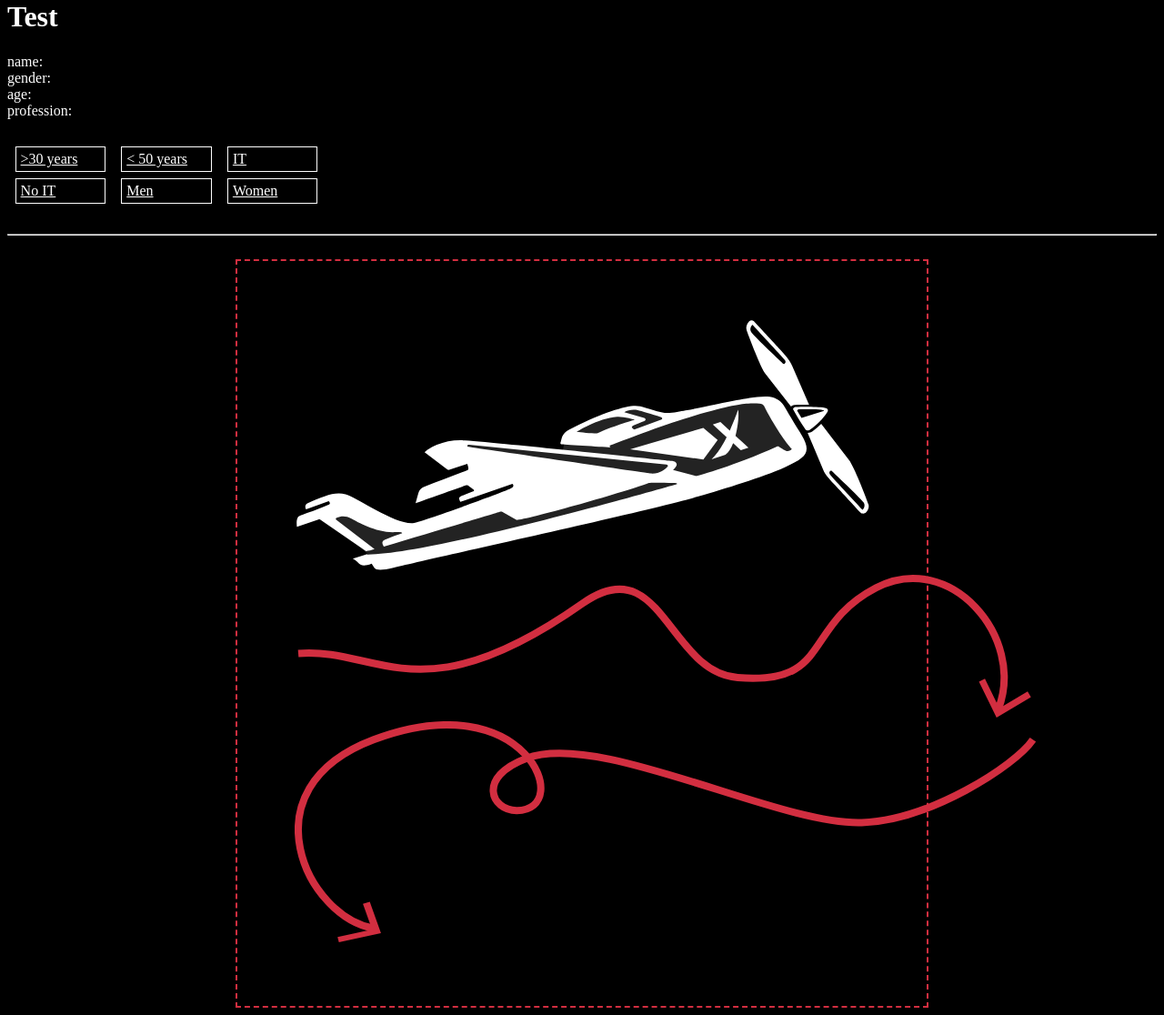
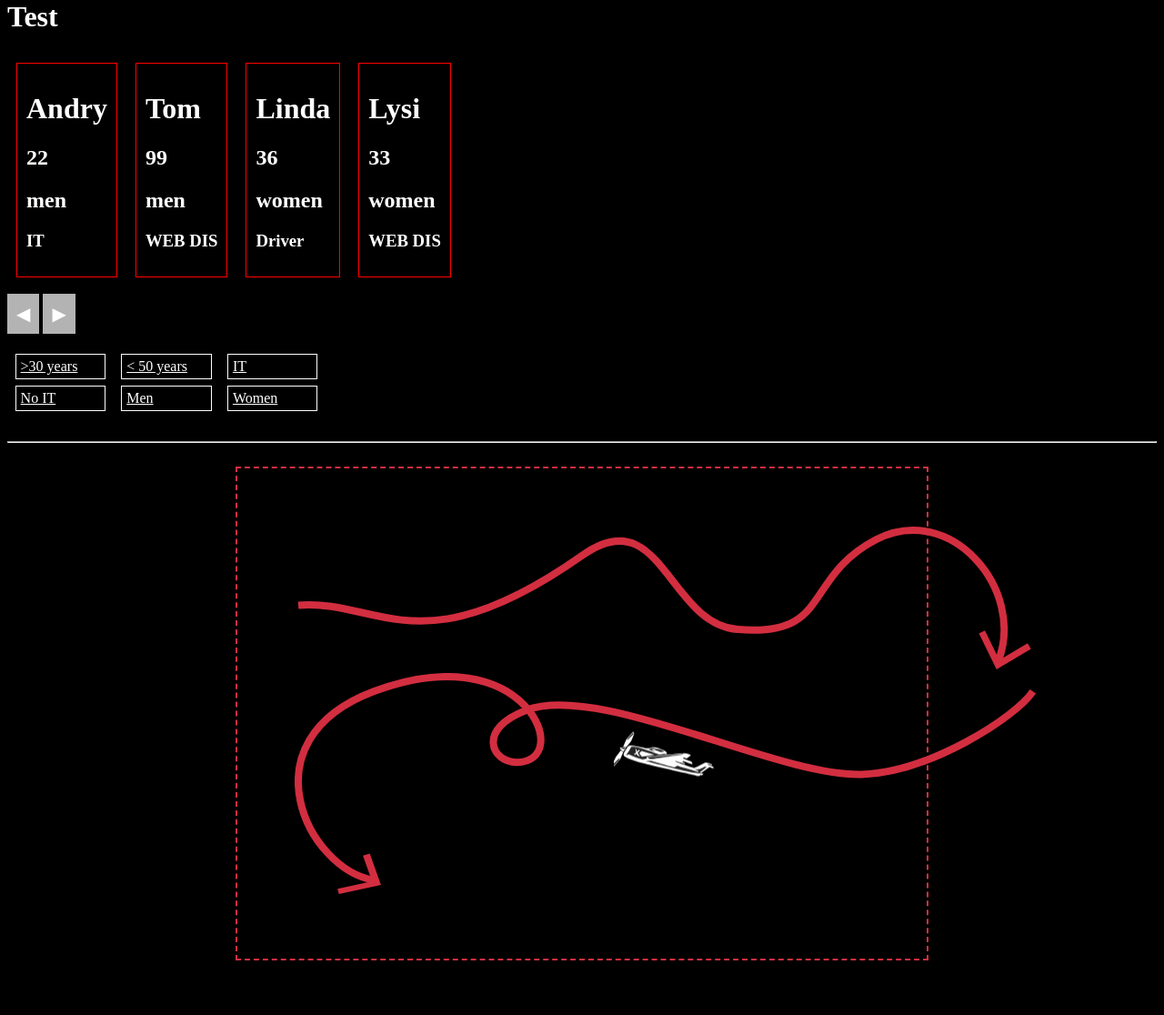
Before and after one commit to ggrig93/bet-dev, a PHP site: page / in a window 1280 px wide. Shown: the part 21-1137 px from the top of the page at 91% size. After the commit the page ends 1077 px from the top, so only its background shows below. Run offline with PHP 8.4, Linux system fonts and the light colour scheme.

Commit message:
data slider plus plain animation

```diff
--- a/index.php
+++ b/index.php
@@ -7,48 +7,30 @@
     <link rel="stylesheet" href="style.css">
     <title>Test</title>
 </head>
-
 <body>
 <header></header>
 <main>
     <h1>Test</h1>
-        <div id="slider">
-            <div id="slide">
-                <div class="slide__name">
-                    <span>name:</span>
-                    <br>
-                    <span class="data"></span>
-                </div>
-                <div class="slide__gender">
-                    <span>gender:</span>
-                    <br>
-                    <span class="data"></span>
-                </div>
-                <div class="slide__age">
-                    <span>age:</span>
-                    <br>
-                    <span class="data"></span>
-                </div>
-                <div class="slide__profession">
-                    <span>profession:</span>
-                    <br>
-                    <span class="data"></span>
+    <div class="slider-container">
+        <div id="slider"></div>
+        <button class="slider-btn prev-btn" id="prev-button"> &#9664;</button>
+        <button class="slider-btn next-btn" id="next-button"> &#9654;</button>
+        <div id="slider-btns">
+            <a href="" onclick="filter(30); return false;">>30 years</a>
+            <a href="" onclick="filter(50); return false;">< 50 years</a>
+            <a href="" onclick="filter('IT'); return false;">IT</a>
+            <a href="" onclick="filter('noIT'); return false;">No IT</a>
+            <a href="" onclick="filter('men'); return false;">Men</a>
+            <a href="" onclick="filter('women'); return false;">Women</a>
         </div>
     </div>
-        </div>
-        <div id="slider-btns">
-            <a href="">>30 years</a>
-            <a href="">< 50 years</a>
-            <a href="">IT</a>
-            <a href="">No IT</a>
-            <a href="">Men</a>
-            <a href="">Women</a>
-        </div>
+
     <br>
     <hr>
     <br>
     <div id="anim">
-            <svg class="plane" id="plane" viewBox="0 0 219 96" fill="none" xmlns="http://www.w3.org/2000/svg">
+        <div id="plane-wrapper">
+            <svg class="plane" id="plane" viewBox="0 0 216 96" fill="none" xmlns="http://www.w3.org/2000/svg">
                 <path
                         d="M65.7137 85.954L32.6429 94.0122L12.2852 76.024L19.4842 72.8828L43.4807 82.1216L89.9488 64.1789L67.4505 54.773L53.5545 50.8897L63.3892 47.1791L102.051 50.8897L102.918 46.7241L104.365 43.5393L120.759 36.08L128.592 33.902L138.6 36.08L142.081 38.4756L176.24 30.6352L181.679 32.3775L192.122 50.8897L166.667 60.0369L65.7137 85.954Z"
                         fill="#232323"></path>
@@ -78,6 +60,7 @@
                         d="M168.982 34.8565C168.982 34.8565 167.757 38.5293 165.823 42.7653L162.243 39.4911L159.345 40.448L164.618 45.2819C162.972 48.5411 160.99 51.7853 158.876 53.6989L164.163 51.9597C165.368 51.1524 166.339 49.5178 167.096 47.5543L170.001 50.2155L172.92 49.2537L167.991 44.7487C169.058 40.6772 169.361 36.2469 168.982 34.8516V34.8565Z"
                         fill="white"></path>
             </svg>
+        </div>
 
         <svg class="arrow arrow--svg strokeDrawAnim" width="810" height="158" viewBox="0 0 810 158" fill="none"
              xmlns="http://www.w3.org/2000/svg">
@@ -101,6 +84,6 @@
     </div>
 </main>
 <footer></footer>
+<script src="slider.js"></script>
 </body>
-
 </html>
--- /dev/null
+++ b/slider.js
@@ -0,0 +1,137 @@
+const dynamicDataContainer = document.getElementById('slider');
+const prevButton = document.getElementById('prev-button');
+const nextButton = document.getElementById('next-button');
+let imagesData = [];
+let currentIndexes = [0, 1, 2, 3];
+
+function nextSlideArr() {
+    currentIndexes = currentIndexes.splice(2)
+    let lastEl = currentIndexes[currentIndexes.length - 1];
+    currentIndexes.push((lastEl + 1) % imagesData.length, (lastEl + 2) % imagesData.length)
+    showData(currentIndexes);
+}
+
+function prevSlideArr() {
+    let firstEl = currentIndexes[0];
+
+    if (firstEl === 1) {
+        currentIndexes.splice(currentIndexes.length - 1, 1);
+        currentIndexes.unshift((firstEl - 1) % imagesData.length)
+        showData(currentIndexes);
+    } else if (firstEl !== 0) {
+        currentIndexes.splice(currentIndexes.length - 2, 2);
+        currentIndexes.unshift((firstEl - 2) % imagesData.length, (firstEl - 1) % imagesData.length)
+        showData(currentIndexes);
+    }
+
+}
+
+nextButton.addEventListener('click', nextSlideArr);
+prevButton.addEventListener('click', prevSlideArr);
+
+window.addEventListener('load', fileGetContents);
+
+let data = []
+
+function fileGetContents() {
+    let uri = 'data.json'
+    fetch(uri).then(res => res.text()).then(text => {
+        data = JSON.parse(text)
+        imagesData = data;
+        showData(data.slice(0, 4))
+    })
+}
+
+function showData(data) {
+    dynamicDataContainer.innerHTML = ''
+    data.forEach(item => {
+        if (typeof (item) === 'number') {
+            item = imagesData[item];
+        }
+        if (item) {
+            const dataContainer = document.createElement('div');
+            const dataItem = document.createElement('div');
+            const name = document.createElement('h1');
+            const age = document.createElement('h2');
+            const gender = document.createElement('h2');
+            const profession = document.createElement('h3');
+            dataContainer.className = 'slide';
+            dataItem.className = 'slide-container';
+            name.textContent = item.name;
+            age.textContent = item.age;
+            gender.textContent = item.gender;
+            profession.textContent = item.profession;
+            dataItem.appendChild(name);
+            dataItem.appendChild(age);
+            dataItem.appendChild(gender);
+            dataItem.appendChild(profession);
+            dataContainer.appendChild(dataItem);
+            dynamicDataContainer.appendChild(dataContainer);
+        }
+    });
+}
+
+
+function filter(param) {
+
+    switch (param) {
+        case 30:
+            imagesData = []
+            data.forEach(item => {
+                if (item.age && item.age > 30) {
+                    imagesData.push(item)
+                }
+            });
+            showData(imagesData.slice(0, 4))
+            break;
+        case 50:
+            imagesData = []
+            data.forEach(item => {
+                if (item.age && item.age < 50) {
+                    imagesData.push(item)
+                }
+            });
+            console.log(imagesData, '50')
+            showData(imagesData.slice(0, 4))
+            break;
+        case 'IT':
+            imagesData = []
+            data.forEach(item => {
+                if ((item.profession.indexOf('IT') !== -1) || (item.profession.indexOf('WEB') !== -1)) {
+                    imagesData.push(item)
+                }
+            });
+            showData(imagesData.slice(0, 4))
+            break;
+        case 'noIT':
+            imagesData = []
+            data.forEach(item => {
+                if ((item.profession.indexOf('IT') === -1) && (item.profession.indexOf('WEB') === -1)) {
+                    imagesData.push(item)
+                }
+            });
+            showData(imagesData.slice(0, 4))
+            break;
+        case 'men':
+            imagesData = []
+            data.forEach(item => {
+                if (item.gender === 'men') {
+                    imagesData.push(item)
+                }
+            });
+            console.log(imagesData, 'men')
+            showData(imagesData.slice(0, 4))
+            break;
+        case 'women':
+            imagesData = []
+            data.forEach(item => {
+                if (item.gender === 'women') {
+                    imagesData.push(item)
+                }
+            });
+            console.log(imagesData, 'woman')
+            showData(imagesData.slice(0, 4))
+            break;
+        default:
+    }
+}
--- a/style.css
+++ b/style.css
@@ -8,6 +8,7 @@ body {
 
 #slider {
     margin-bottom: 30px;
+    display: flex;
 }
 
 #slider-btns {
@@ -24,6 +25,14 @@ body {
     margin-bottom: 7px;
 }
 
+.slide{
+    margin: 10px;
+    border: 1px solid red
+}
+.slide-container{
+    padding: 10px;
+}
+
 #anim {
     max-width: 50%;
     margin: auto;
@@ -31,7 +40,171 @@ body {
     border: 2px #D22E40 dashed;
 }
 
+.slider-btn {
+    /*position: absolute;*/
+    top: 50%;
+    transform: translateY(-50%);
+    cursor: pointer;
+    font-size: 20px;
+    padding: 10px;
+    background-color: rgba(255, 255, 255, 0.7);
+    border: none;
+}
+.prev-btn {
+    left: 10px;
+}
+.next-btn {
+    right: 10px;
+}
+
 /* main {
     display: flex;
     flex-direction: column;
 } */
+
+#anim {
+    position: relative;
+}
+
+#plane-wrapper {
+    position: absolute;
+    width: 220px;
+    height: 90px;
+    left: 0;
+    top: 140px;
+    display: flex;
+    align-items: center;
+    justify-content: center;
+    animation: movingplane 15s linear infinite;
+}
+
+#plane {
+    transform: rotateY(0deg);
+    width: 258px;
+    scale: 0.5;
+    animation: rotateplane 15s linear infinite;
+}
+
+@keyframes movingplane {
+    0% {
+        left: 0;
+        top: 140px;
+    }
+    5% {
+        left: 130px;
+        top: 160px;
+    }
+    10% {
+        left: 325px;
+        top: 80px;
+    }
+    15% {
+        left: 485px;
+        top: 169px;
+    }
+    20% {
+        left: 653px;
+        top: 64px;
+    }
+    25% {
+        left: 755px;
+        top: 139px;
+    }
+    30% {
+        left: 755px;
+        top: 210px;
+    }
+    35% {
+        left: 730px;
+        top: 284px;
+    }
+    40% {
+        left: 632px;
+        top: 318px;
+    }
+    45% {
+        left: 291px;
+        top: 256px;
+    }
+    50% {
+        left: 208px;
+        top: 283px;
+    }
+    55% {
+        left: 224px;
+        top: 316px;
+    }
+    60% {
+        left: 242px;
+        top: 263px;
+    }
+    65% {
+        left: 159px;
+        top: 221px;
+    }
+    70% {
+        left: 21px;
+        top: 269px;
+    }
+    80% {
+        left: -7px;
+        top: 348px;
+    }
+    100% {
+        left: 61px;
+        top: 457px;
+    }
+}
+@keyframes rotateplane {
+    0% {
+        transform: rotateY(0deg) rotateZ(20deg);
+    }
+    5% {
+        transform: rotateY(0deg) rotateZ(50deg);
+    }
+    10% {
+        transform: rotateY(0deg) rotateZ(0deg);
+    }
+    15% {
+        transform: rotateY(0deg) rotateZ(30deg);
+    }
+    20% {
+        transform: rotateY(0deg) rotateZ(0deg);
+    }
+    25% {
+        transform: rotateY(90deg) rotateZ(30deg);
+    }
+    30% {
+        transform: rotateY(180deg) rotateZ(0deg);
+    }
+    35% {
+        transform: rotateY(180deg) rotateZ(50deg);
+    }
+    40% {
+        transform: rotateY(180deg) rotateZ(0deg);
+    }
+    45% {
+        transform: rotateY(180deg) rotateZ(0deg);
+    }
+    50% {
+        transform: rotateY(90deg) rotateZ(0deg);
+    }
+    55% {
+        transform: rotateY(0deg) rotateZ(0deg);
+    }
+    60% {
+        transform: rotateY(90deg) rotateZ(0deg);
+    }
+    65% {
+        transform: rotateY(180deg) rotateZ(0deg);
+    }
+    70% {
+        transform: rotateY(90deg) rotateZ(0deg);
+    }
+    80% {
+        transform: rotateY(0deg) rotateZ(0deg);
+    }
+    100% {
+        transform: rotateY(0deg) rotateZ(0deg);
+    }
+}
```
Also changed, not shown: 1 other file. Lines whose indentation alone changed are shown as unchanged.
